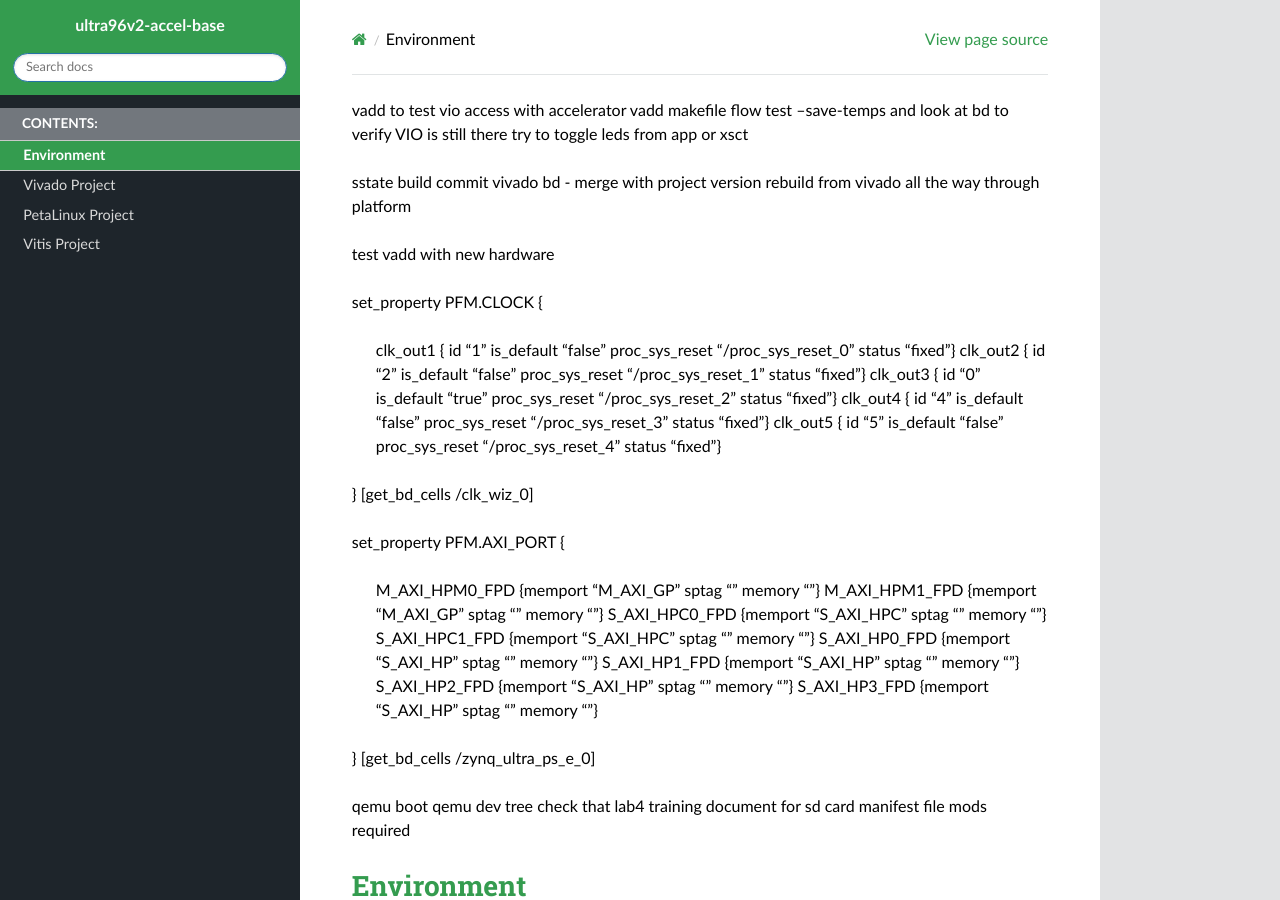
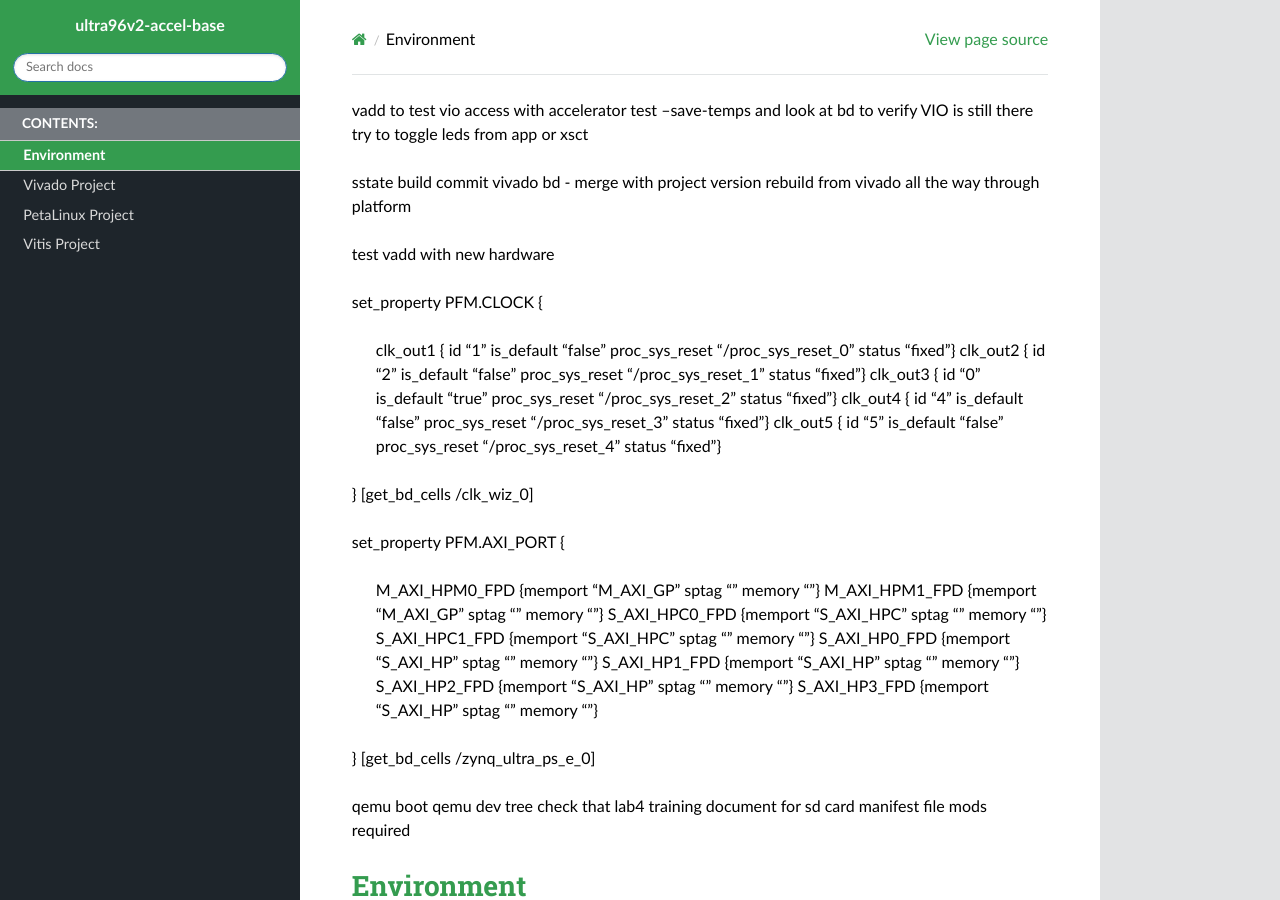
Before and after one commit to ad0rx/ultra96v2-accel-base, a Sphinx documentation site: the page built from doc/source/topics/topic1_subsections.rst, in a window 1280 px wide and 900 px high. Built offline with Sphinx 7.4.7 and the Read the Docs theme 2.0.0, drawn with Linux system fonts in a browser that asks for light colours.

Commit message:
added some notes

```diff
--- a/doc/source/topics/topic1_subsections.rst
+++ b/doc/source/topics/topic1_subsections.rst
@@ -1,5 +1,4 @@
 vadd to test vio access with accelerator
-vadd makefile flow
 test --save-temps and look at bd to verify VIO is still there
 try to toggle leds from app or xsct
 
```
